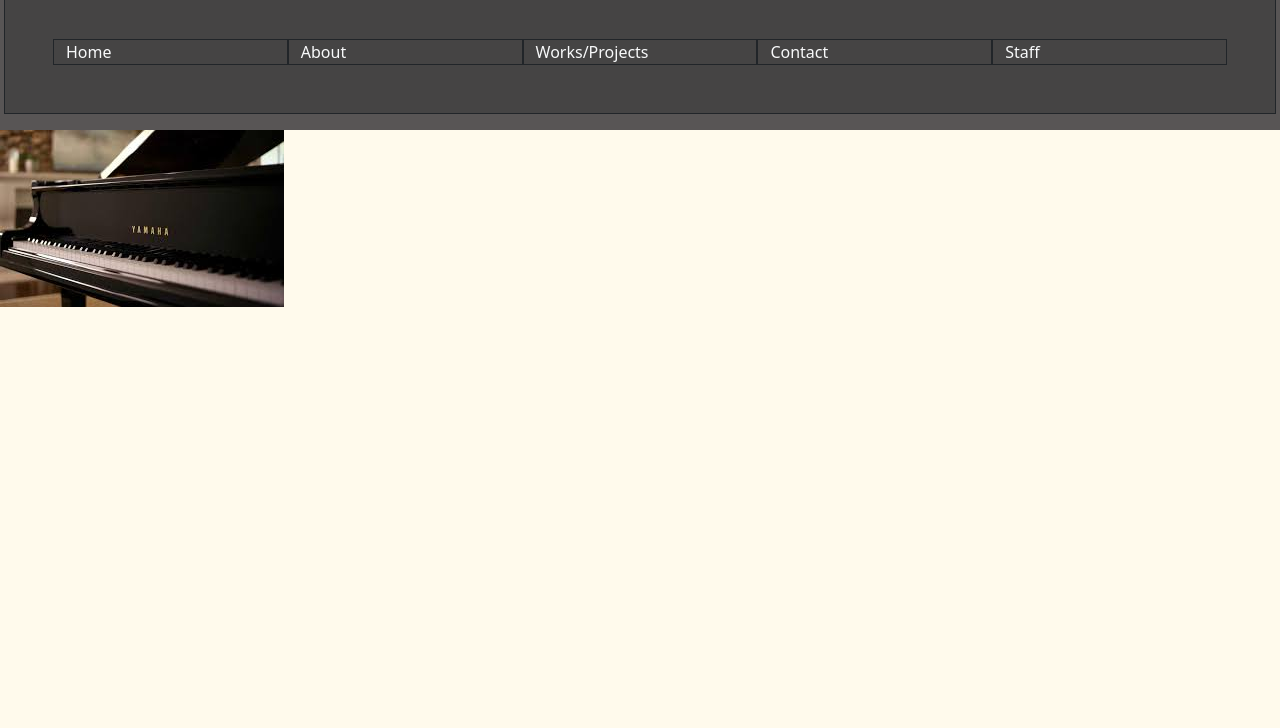
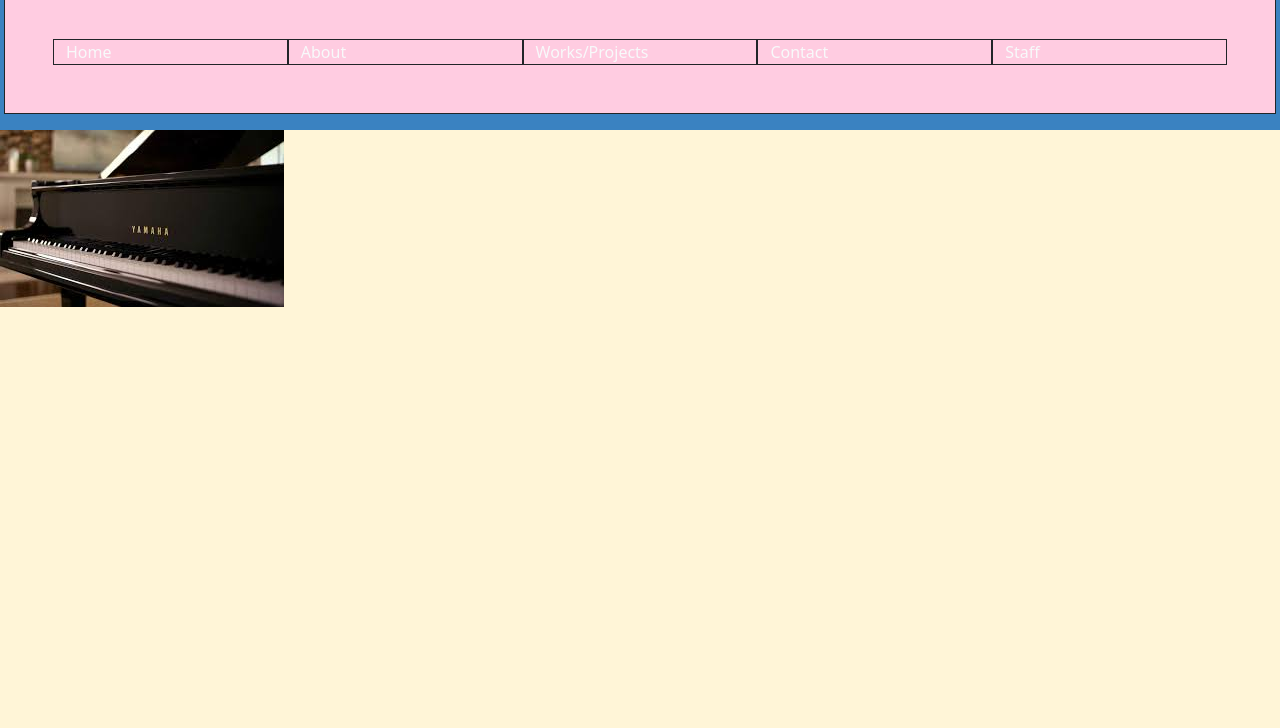
Before and after one commit to Bchoover20/Miller_Piano.io, a plain HTML site: page index.html in a window 1280 px wide. Shown: the part 72-800 px from the top of the page. Drawn offline with nearby package versions, Linux system fonts and the light colour scheme; files whose address does not match are found by name.

Commit message:
Update index.html

```diff
--- a/index.html
+++ b/index.html
@@ -20,23 +20,26 @@
             --bs-darker:    #585555;
             --bs-navCol:  #3d3d3daf;
 
+            --bs-paleBlue:     #3a82c1;
+            --bs-pinky: #FFCCE1;
+            --bs-pinky2: #E195AB;
+            --bs-kindaYello: #FFF5D7;
+
 
         }
     </style>
 </head>
-  <body style="background-color: var(--bs-whiteOff1);">
-
-
+  <body style="background-color: var(--bs-kindaYello);">
 
 
     <script src="https://cdn.jsdelivr.net/npm/bootstrap@5.3.3/dist/js/bootstrap.bundle.min.js" integrity="sha384-YvpcrYf0tY3lHB60NNkmXc5s9fDVZLESaAA55NDzOxhy9GkcIdslK1eN7N6jIeHz" crossorigin="anonymous"></script>
 
 
 
-    <div class="p-3 text-light-emphasis" style="background-color: var(--bs-darker); height: 100%">
+    <div class="p-3 text-light-emphasis" style="background-color: var(--bs-paleBlue); height: 100%">
         <h2 class="text-light"> Ongaku-Hime by Ryan Miller </h2>
 
-        <div class="p-5 row align-items-center border border-dark text-light" style="background-color: var(--bs-navCol);">
+        <div class="p-5 row align-items-center border border-dark text-light" style="background-color: var(--bs-pinky);">
             <div class="col border border-dark">
               Home
             </div>
```
